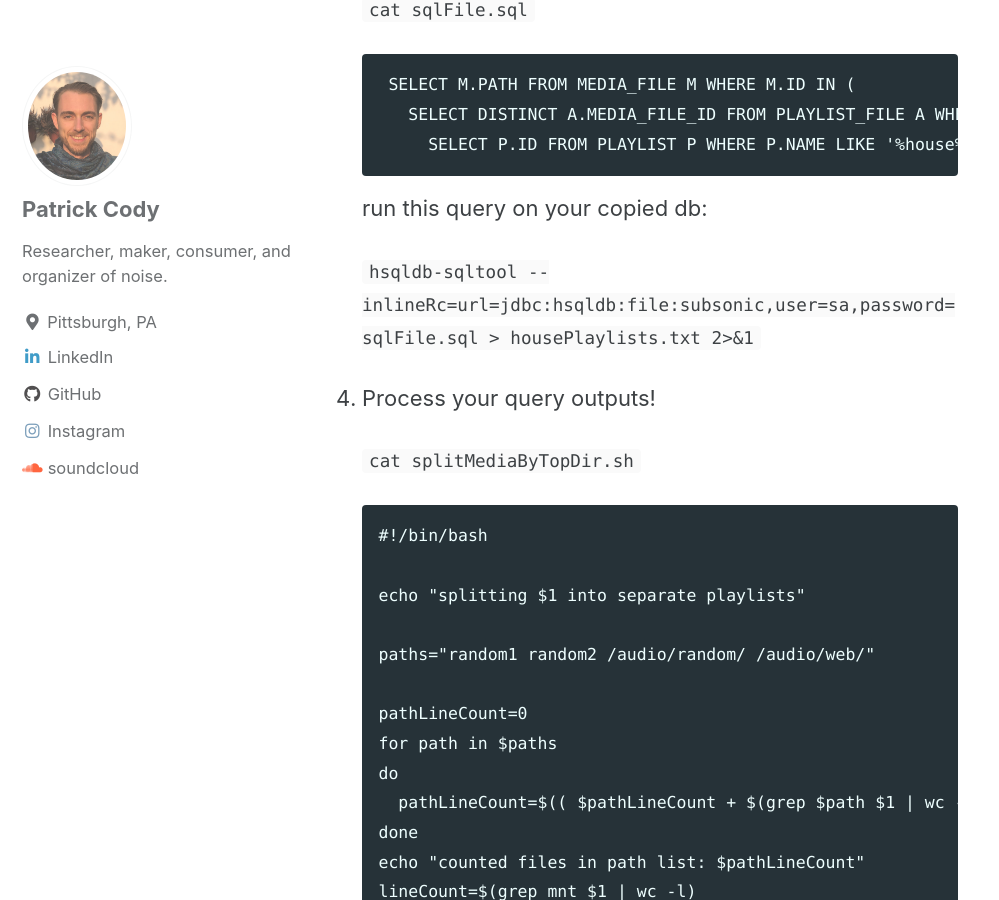
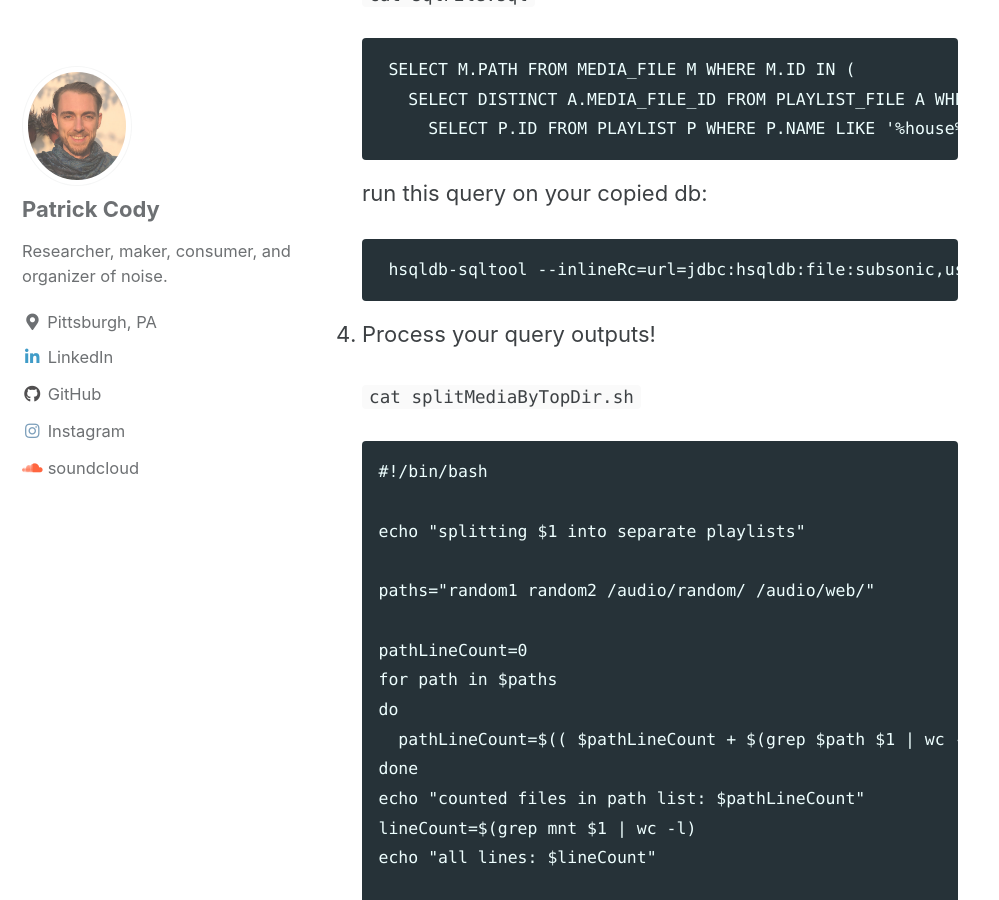
Before and after one commit to xiubert/xiubert.github.io, a Jekyll site: the page built from _pages/noiseConsumption.md, in a window 1280 px wide and 900 px high, scrolled down 10483 px. Shown: the whole window, without its empty margins (0-999 px from the left). Built offline with Jekyll 4.4.1, drawn with Linux system fonts in a browser that asks for light colours; cached includes are drawn as plain includes; some of the changed text lies outside the part shown.

````diff
--- a/_pages/noiseConsumption.md
+++ b/_pages/noiseConsumption.md
@@ -235,7 +235,7 @@ Forked-daapd automatically detects sound at named FIFO pipe (either `lineInPipe`
 
 When you have a substantial lot of noise and you need to keep that stuff organized so that it doesn't take you an hour to find that one song by that singer with the hair.
 
-### tools:
+### tools
 - free as in beer: [beets](https://beets.readthedocs.io/en/stable/)
 
 - not free as in beer, easy, reliable, robust: [Roon](https://roonlabs.com/features)
@@ -261,7 +261,9 @@ GOAL:  Query playlists by keywords to aggregate file paths to eventually split b
      **WARNING:  STOP SUBSONIC, MAKE A COPY OF THE `db` FOLDER, and use that for your queries.**
      `cd /var/subsonic/db.copy`
 
-     `hsqldb-sqltool --inlineRc=url=jdbc:hsqldb:file:subsonic,user=sa,password=`
+     ```
+     hsqldb-sqltool --inlineRc=url=jdbc:hsqldb:file:subsonic,user=sa,password=
+     ```
 
      NOTE: database users aren't mapped from settings, use exact user and pass as above.
 
@@ -281,7 +283,9 @@ GOAL:  Query playlists by keywords to aggregate file paths to eventually split b
 
     run this query on your copied db:
 
-    `hsqldb-sqltool --inlineRc=url=jdbc:hsqldb:file:subsonic,user=sa,password= sqlFile.sql > housePlaylists.txt 2>&1`
+    ```
+    hsqldb-sqltool --inlineRc=url=jdbc:hsqldb:file:subsonic,user=sa,password= sqlFile.sql > housePlaylists.txt 2>&1`
+    ```
 
 4.  Process your query outputs!
 
````
